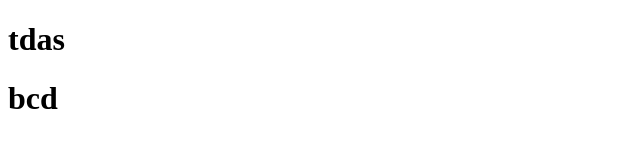
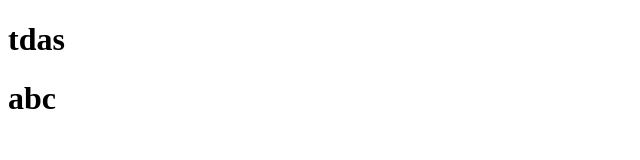
Before and after one commit to tuyenrickchoi/testapp, a plain HTML site: page index.html in a window 1280 px wide. Shown: the full height of the page, 0-640 px from the left. Drawn offline with Linux system fonts and the light colour scheme.

Commit message:
Update index.html

```diff
--- a/index.html
+++ b/index.html
@@ -7,6 +7,6 @@
 </head>
 <body>
    <h1>tdas</h1>
-<h1>bcd</h1>
+<h1>abc</h1>
 </body>
 </html>
```
